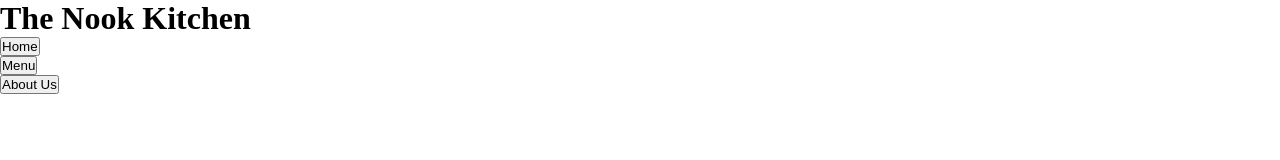
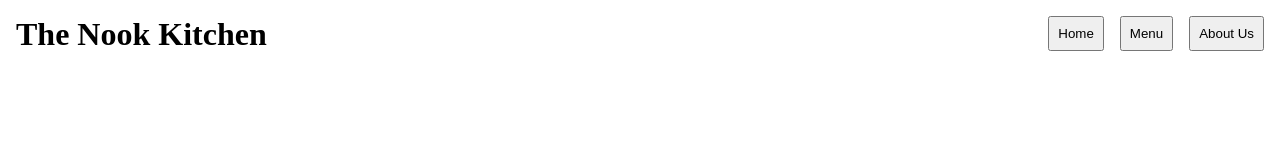
Before and after one commit to 555Viktor/odin-restaurant, a website built with webpack: page src/index.html in a window 1280 px wide. Built offline with nearby package versions, Linux system fonts and the light colour scheme.

Commit message:
Add basic nav style

```diff
--- a/src/index.html
+++ b/src/index.html
@@ -6,13 +6,13 @@
     <title>The Nook Kitchen</title>
 </head>
 <body>
-    <header>
+
     <div id="nav">
         <div class="nav-logo-wrap">
             <h1>The Nook Kitchen</h1>
         </div>
 
-            <ul class="nav-list">
+        <ul id="nav-list">
             <li class="nav-item">
                 <button class="nav-btn nav-home">
                     Home
@@ -30,6 +30,6 @@
             </li>
         </ul>
     </div>
-    </header>
+
 </body>
 </html>
--- a/src/styles.css
+++ b/src/styles.css
@@ -1,9 +1,32 @@
 * {
+    padding: 0;
     margin: 0;
-    padding: 0;
     box-sizing: border-box;
-};
+}
+
+/* Flex containers */
+body,
+#nav,
+#nav-list {
+    display: flex;
+}
+/* -------------- */
 
 body {
     min-height: 100vh;
-};
+    flex-direction: column;
+}
+
+#nav {
+    justify-content: space-between;
+    padding: 1rem;
+}
+
+#nav-list {
+    list-style-type: none;
+    gap: 1rem;
+}
+
+#nav-list .nav-btn {
+    padding: 0.5rem;
+}
```
Lines whose indentation alone changed are shown as unchanged.
